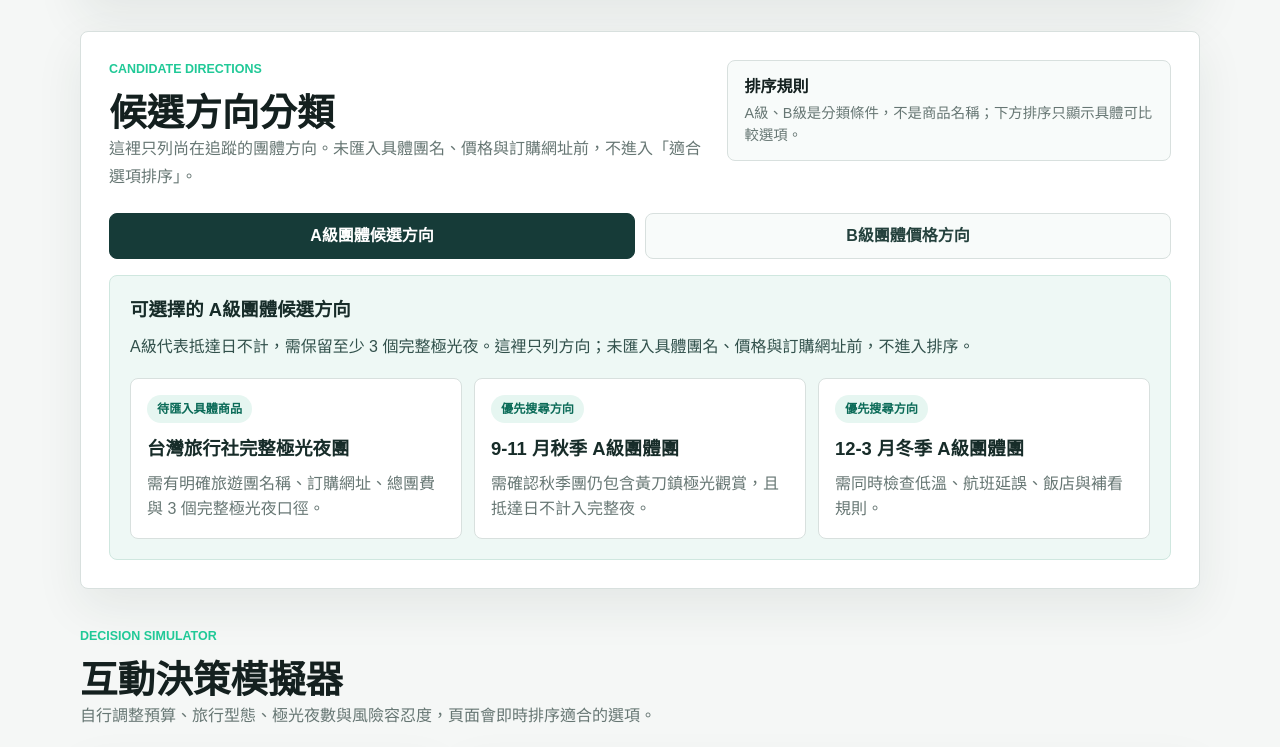
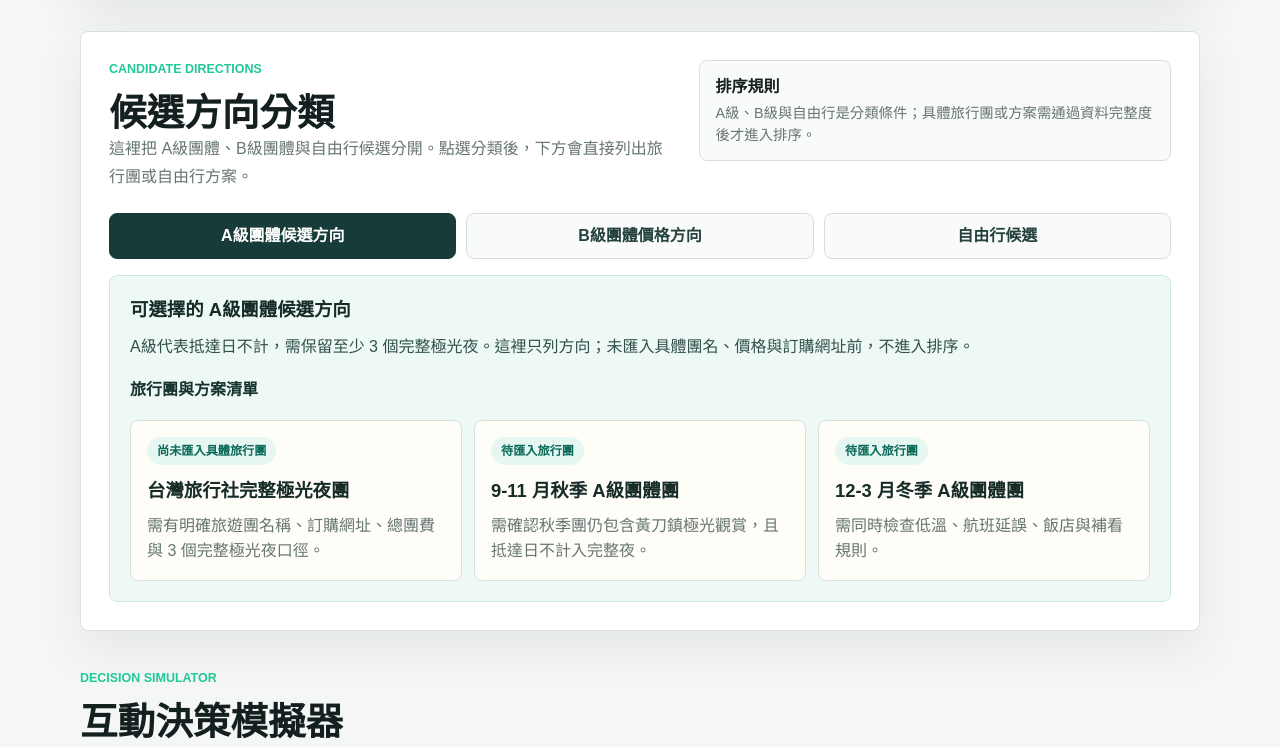
Before and after one commit to waitlose1205-art/yellowknife-aurora-2027, a Next.js app: page / in a window 1280 px wide. Shown: the part 2248-2995 px from the top of the page. Built offline with nearby package versions, Linux system fonts and the light colour scheme.

Commit message:
Add free travel direction listings

```diff
--- a/app/globals.css
+++ b/app/globals.css
@@ -185,17 +185,9 @@ h3 {
   gap: 20px;
 }
 
-.actionGrid {
-  display: grid;
-  grid-template-columns: repeat(4, minmax(0, 1fr));
-  gap: 14px;
-  margin-top: 22px;
-}
-
 .panel,
 .tableSection,
-.closingPanel,
-.actionCard {
+.closingPanel {
   border: 1px solid var(--line);
   border-radius: 8px;
   background: var(--panel);
@@ -204,48 +196,13 @@ h3 {
 
 .panel,
 .tableSection,
-.closingPanel,
-.actionCard {
+.closingPanel {
   padding: 28px;
 }
 
-.actionCard {
-  display: flex;
-  min-height: 250px;
-  flex-direction: column;
-}
-
-.stepNumber {
-  width: fit-content;
-  margin-bottom: 18px;
-  padding: 5px 9px;
-  border-radius: 999px;
-  background: #e6f6f1;
-  color: #0b6b58;
-  font-size: 0.76rem;
-  font-weight: 900;
-}
-
-.miniStatus {
-  width: fit-content;
-  margin-top: 12px;
-  padding: 5px 10px;
-  border-radius: 999px;
-  background: #f0f5f3;
-  color: #31504b;
-  font-size: 0.78rem;
-  font-weight: 900;
-}
-
-.actionCard p,
 .sectionHeader p:not(.eyebrow) {
   color: var(--muted);
   line-height: 1.75;
-}
-
-.actionCard p {
-  margin: 16px 0 0;
-  font-size: 0.95rem;
 }
 
 .warningPanel {
@@ -444,7 +401,7 @@ h3 {
 
 .directionChooser {
   display: grid;
-  grid-template-columns: repeat(2, minmax(0, 1fr));
+  grid-template-columns: repeat(3, minmax(0, 1fr));
   gap: 10px;
   margin-top: 22px;
 }
@@ -488,11 +445,26 @@ h3 {
   margin-top: 18px;
 }
 
+.directionListHeader {
+  margin-top: 18px;
+  color: #173331;
+  font-weight: 900;
+}
+
 .directionItem {
   padding: 16px;
   border: 1px solid var(--line);
   border-radius: 8px;
   background: #fff;
+}
+
+.directionItem.linked {
+  border-color: #cfe7df;
+  background: #fbfffe;
+}
+
+.directionItem.pending {
+  background: #fffdf7;
 }
 
 .directionItem span {
@@ -513,6 +485,40 @@ h3 {
   margin: 8px 0 0;
   color: var(--muted);
   line-height: 1.6;
+}
+
+.directionTourMeta {
+  display: grid;
+  gap: 5px;
+  margin-top: 12px;
+  padding: 12px;
+  border: 1px solid #dbe7e4;
+  border-radius: 8px;
+  background: #f8fbfa;
+}
+
+.directionTourMeta strong {
+  color: #173331;
+}
+
+.directionTourMeta small {
+  color: var(--muted);
+  line-height: 1.45;
+}
+
+.directionTourLink {
+  display: inline-flex;
+  width: fit-content;
+  min-height: 36px;
+  align-items: center;
+  margin-top: 12px;
+  padding: 8px 11px;
+  border-radius: 8px;
+  background: #163b38;
+  color: #fff;
+  font-size: 0.86rem;
+  font-weight: 900;
+  text-decoration: none;
 }
 
 .simulatorSection {
@@ -1148,7 +1154,6 @@ td {
 
 @media (max-width: 980px) {
   .decisionBar,
-  .actionGrid,
   .scopeGrid,
   .sourceGrid,
   .directionList {
@@ -1174,7 +1179,6 @@ td {
   .decisionBar,
   .summaryBand,
   .contentGrid,
-  .actionGrid,
   .scopeGrid,
   .sourceGrid,
   .directionChooser,
@@ -1210,8 +1214,7 @@ td {
 
   .panel,
   .tableSection,
-  .closingPanel,
-  .actionCard {
+  .closingPanel {
     padding: 22px;
   }
 
--- a/app/page.tsx
+++ b/app/page.tsx
@@ -7,29 +7,6 @@ const decisionStatuses = [
   { label: "動態商品資料", value: "待重查", note: "9-11 月與冬季團都納入" },
   { label: "預算", value: "NT$150,000", note: "每人原則上限" },
   { label: "策略", value: "團體優先", note: "自由行作比較基準" },
-];
-
-const actionCards = [
-  {
-    title: "2026 樣本正規化",
-    status: "已完成",
-    standard: "四個已成團樣本完成同口徑比較，含必要費用、夜數、風險與判定。",
-  },
-  {
-    title: "極光季航班重查",
-    status: "待即時查核",
-    standard: "9-11 月秋季與 12-3 月冬季候選都需填入查核日期、票價、轉機、行李與 YZF 抵離時間。",
-  },
-  {
-    title: "團體 vs 自由行成本表",
-    status: "基準完成",
-    standard: "同時列出團體低價樣本、自由行節制型、舒適型、高舒適型與單人情境。",
-  },
-  {
-    title: "極光團商品篩選",
-    status: "規則完成",
-    standard: "任何月份的新商品都必須通過日期、總費用、航班、飯店、補看與延誤條款檢查。",
-  },
 ];
 
 const seasonScopeRows = [
@@ -299,17 +276,17 @@ const directionCategories = [
       {
         name: "台灣旅行社完整極光夜團",
         condition: "需有明確旅遊團名稱、訂購網址、總團費與 3 個完整極光夜口徑。",
-        status: "待匯入具體商品",
+        status: "尚未匯入具體旅行團",
       },
       {
         name: "9-11 月秋季 A級團體團",
         condition: "需確認秋季團仍包含黃刀鎮極光觀賞，且抵達日不計入完整夜。",
-        status: "優先搜尋方向",
+        status: "待匯入旅行團",
       },
       {
         name: "12-3 月冬季 A級團體團",
         condition: "需同時檢查低溫、航班延誤、飯店與補看規則。",
-        status: "優先搜尋方向",
+        status: "待匯入旅行團",
       },
     ],
   },
@@ -320,14 +297,47 @@ const directionCategories = [
     summary: "B級代表 3 晚可能含抵達日，只能當價格備援，不能宣稱為 3 個完整極光夜。",
     items: [
       {
-        name: "低價團體備援",
-        condition: "總額需低於預算且明確標示夜數算法。",
-        status: "備援方向",
+        candidateId: "group-2026-march",
+        name: "玩美加族~加拿大極光10日",
+        condition: "2026 三月低價團體歷史樣本，B級夜數，可作團體價格底線但不可直接下訂。",
+        status: "B級歷史旅行團",
       },
       {
         name: "促銷團或短天數團",
         condition: "若抵達日被算入極光夜，排序時必須降級。",
-        status: "需人工判讀",
+        status: "待匯入旅行團",
+      },
+    ],
+  },
+  {
+    id: "independent",
+    label: "自由行候選",
+    title: "自由行候選方案",
+    summary: "自由行必須補齊機票航班、住宿飯店、抵離時間與逐項價格；缺任一項時只列為估算待補，不作完整總額。",
+    items: [
+      {
+        candidateId: "source-yktours-gold-5d4n",
+        name: "Yellowknife Tours 5D4N Gold Hotel Package",
+        condition: "當地套裝價已查到，但台灣出發航班、時間與完整必要費仍待補。",
+        status: "當地套裝，估算待補",
+      },
+      {
+        candidateId: "source-yktours-diamond-5d4n",
+        name: "Yellowknife Tours 5D4N Diamond Hotel Package",
+        condition: "舒適型當地套裝價已查到，但尚未構成完整自由行總額。",
+        status: "舒適套裝，估算待補",
+      },
+      {
+        candidateId: "independent-comfort",
+        name: "自由行舒適型雙人基準",
+        condition: "需補齊航班、飯店、抵離時間與逐項價格後才能重新排序。",
+        status: "自由行待補",
+      },
+      {
+        candidateId: "independent-basic",
+        name: "自由行節制型備援",
+        condition: "需先確認低價航班與住宿是否仍保住 A級完整極光夜。",
+        status: "自由行待補",
       },
     ],
   },
@@ -573,6 +583,10 @@ function getEstimateLabel(option: CandidateOption) {
   return option.costBasis.readiness === "complete" || option.costBasis.readiness === "historical"
     ? formatCurrency(option.estimatedCost)
     : option.costBasis.totalLabel;
+}
+
+function getDirectionCandidate(candidateId?: string) {
+  return candidateId ? candidateOptions.find((option) => option.id === candidateId) ?? null : null;
 }
 
 function evaluateOption(option: CandidateOption, filters: PlannerFilters) {
@@ -847,12 +861,12 @@ export default function Home() {
             <p className="eyebrow">Candidate Directions</p>
             <h2>候選方向分類</h2>
             <p>
-              這裡只列尚在追蹤的團體方向。未匯入具體團名、價格與訂購網址前，不進入「適合選項排序」。
+              這裡把 A級團體、B級團體與自由行候選分開。點選分類後，下方會直接列出旅行團或自由行方案。
             </p>
           </div>
           <div className="sourceNote">
             <strong>排序規則</strong>
-            <span>A級、B級是分類條件，不是商品名稱；下方排序只顯示具體可比較選項。</span>
+            <span>A級、B級與自由行是分類條件；具體旅行團或方案需通過資料完整度後才進入排序。</span>
           </div>
         </div>
 
@@ -875,14 +889,34 @@ export default function Home() {
             <h3>{selectedDirection.title}</h3>
             <p>{selectedDirection.summary}</p>
           </div>
+          <div className="directionListHeader">旅行團與方案清單</div>
           <div className="directionList">
-            {selectedDirection.items.map((item) => (
-              <article className="directionItem" key={item.name}>
-                <span>{item.status}</span>
-                <h3>{item.name}</h3>
-                <p>{item.condition}</p>
-              </article>
-            ))}
+            {selectedDirection.items.map((item) => {
+              const linkedOption = "candidateId" in item ? getDirectionCandidate(item.candidateId) : null;
+
+              return (
+                <article className={`directionItem ${linkedOption ? "linked" : "pending"}`} key={item.name}>
+                  <span>{item.status}</span>
+                  <h3>{item.name}</h3>
+                  <p>{item.condition}</p>
+                  {linkedOption ? (
+                    <div className="directionTourMeta">
+                      <strong>{linkedOption.packageName}</strong>
+                      <small>
+                        {linkedOption.productType}｜{linkedOption.departureWindow}
+                      </small>
+                      <small>{linkedOption.costBasis.totalLabel}</small>
+                      <small>資料狀態：{linkedOption.dataState}</small>
+                    </div>
+                  ) : null}
+                  {linkedOption?.bookingUrl ? (
+                    <a className="directionTourLink" href={linkedOption.bookingUrl} rel="noreferrer" target="_blank">
+                      {linkedOption.bookingLabel ?? "訂購網站"}
+                    </a>
+                  ) : null}
+                </article>
+              );
+            })}
           </div>
         </div>
       </section>
@@ -1167,26 +1201,6 @@ export default function Home() {
         </div>
       </section>
 
-      <section className="pageSection">
-        <div className="sectionHeader">
-          <p className="eyebrow">Next Actions</p>
-          <h2>下一步行動卡</h2>
-        </div>
-        <div className="actionGrid">
-          {actionCards.map((card, index) => (
-            <article className="actionCard" key={card.title}>
-              <span className="stepNumber">{String(index + 1).padStart(2, "0")}</span>
-              <h3>{card.title}</h3>
-              <span className="miniStatus">{card.status}</span>
-              <p>
-                <strong>完成標準：</strong>
-                {card.standard}
-              </p>
-            </article>
-          ))}
-        </div>
-      </section>
-
       <section className="contentGrid">
         <article className="panel warningPanel">
           <div className="sectionHeader">
--- a/index.html
+++ b/index.html
@@ -177,17 +177,9 @@
         gap: 20px;
       }
 
-      .actionGrid {
-        display: grid;
-        grid-template-columns: repeat(4, minmax(0, 1fr));
-        gap: 14px;
-        margin-top: 22px;
-      }
-
       .panel,
       .tableSection,
-      .closingPanel,
-      .actionCard {
+      .closingPanel {
         padding: 28px;
         border: 1px solid var(--line);
         border-radius: 8px;
@@ -195,12 +187,6 @@
         box-shadow: 0 18px 48px rgba(24, 48, 44, 0.08);
       }
 
-      .actionCard {
-        min-height: 250px;
-      }
-
-      .stepNumber,
-      .miniStatus,
       .auroraBadge span,
       .nightPill,
       .statusPill {
@@ -210,21 +196,6 @@
         font-weight: 900;
       }
 
-      .stepNumber {
-        margin-bottom: 18px;
-        padding: 5px 9px;
-        background: #e6f6f1;
-        color: #0b6b58;
-      }
-
-      .miniStatus {
-        margin-top: 12px;
-        padding: 5px 10px;
-        background: #f0f5f3;
-        color: #31504b;
-      }
-
-      .actionCard p,
       .sectionHeader p:not(.eyebrow),
       .auroraBadge p,
       .gateItem span {
@@ -417,7 +388,7 @@
 
       .directionChooser {
         display: grid;
-        grid-template-columns: repeat(2, minmax(0, 1fr));
+        grid-template-columns: repeat(3, minmax(0, 1fr));
         gap: 10px;
         margin-top: 22px;
       }
@@ -461,11 +432,26 @@
         margin-top: 18px;
       }
 
+      .directionListHeader {
+        margin-top: 18px;
+        color: #173331;
+        font-weight: 900;
+      }
+
       .directionItem {
         padding: 16px;
         border: 1px solid var(--line);
         border-radius: 8px;
         background: #fff;
+      }
+
+      .directionItem.linked {
+        border-color: #cfe7df;
+        background: #fbfffe;
+      }
+
+      .directionItem.pending {
+        background: #fffdf7;
       }
 
       .directionItem span {
@@ -486,6 +472,40 @@
         margin: 8px 0 0;
         color: var(--muted);
         line-height: 1.6;
+      }
+
+      .directionTourMeta {
+        display: grid;
+        gap: 5px;
+        margin-top: 12px;
+        padding: 12px;
+        border: 1px solid #dbe7e4;
+        border-radius: 8px;
+        background: #f8fbfa;
+      }
+
+      .directionTourMeta strong {
+        color: #173331;
+      }
+
+      .directionTourMeta small {
+        color: var(--muted);
+        line-height: 1.45;
+      }
+
+      .directionTourLink {
+        display: inline-flex;
+        width: fit-content;
+        min-height: 36px;
+        align-items: center;
+        margin-top: 12px;
+        padding: 8px 11px;
+        border-radius: 8px;
+        background: #163b38;
+        color: #fff;
+        font-size: 0.86rem;
+        font-weight: 900;
+        text-decoration: none;
       }
 
       .simulatorSection {
@@ -1093,7 +1113,6 @@
 
       @media (max-width: 980px) {
         .decisionBar,
-        .actionGrid,
         .scopeGrid,
         .sourceGrid,
         .directionList {
@@ -1125,7 +1144,6 @@
         .decisionBar,
         .summaryBand,
         .contentGrid,
-        .actionGrid,
         .scopeGrid,
         .sourceGrid,
         .directionChooser,
@@ -1160,8 +1178,7 @@
 
         .panel,
         .tableSection,
-        .closingPanel,
-        .actionCard {
+        .closingPanel {
           padding: 22px;
         }
 
@@ -1401,17 +1418,18 @@
           <div>
             <p class="eyebrow">Candidate Directions</p>
             <h2>候選方向分類</h2>
-            <p>這裡只列尚在追蹤的團體方向。未匯入具體團名、價格與訂購網址前，不進入「適合選項排序」。</p>
+            <p>這裡把 A級團體、B級團體與自由行候選分開。點選分類後，下方會直接列出旅行團或自由行方案。</p>
           </div>
           <div class="sourceNote">
             <strong>排序規則</strong>
-            <span>A級、B級是分類條件，不是商品名稱；下方排序只顯示具體可比較選項。</span>
+            <span>A級、B級與自由行是分類條件；具體旅行團或方案需通過資料完整度後才進入排序。</span>
           </div>
         </div>
 
         <div class="directionChooser" id="directionChooser" aria-label="候選方向分類選擇">
           <button class="active" type="button" data-direction="group-a" aria-pressed="true">A級團體候選方向</button>
           <button type="button" data-direction="group-b" aria-pressed="false">B級團體價格方向</button>
+          <button type="button" data-direction="independent" aria-pressed="false">自由行候選</button>
         </div>
 
         <div class="directionDetail" id="directionDetail"></div>
@@ -1498,39 +1516,6 @@
             </div>
             <div class="optionList" id="optionList"></div>
           </div>
-        </div>
-      </section>
-
-      <section class="pageSection">
-        <div class="sectionHeader">
-          <p class="eyebrow">Next Actions</p>
-          <h2>下一步行動卡</h2>
-        </div>
-        <div class="actionGrid">
-          <article class="actionCard">
-            <span class="stepNumber">01</span>
-            <h3>2026 樣本正規化</h3>
-            <span class="miniStatus">已完成</span>
-            <p><strong>完成標準：</strong>四個已成團樣本完成同口徑比較，含必要費用、夜數、風險與判定。</p>
-          </article>
-          <article class="actionCard">
-            <span class="stepNumber">02</span>
-            <h3>極光季航班重查</h3>
-            <span class="miniStatus">待即時查核</span>
-            <p><strong>完成標準：</strong>9-11 月秋季與 12-3 月冬季候選都需填入查核日期、票價、轉機、行李與 YZF 抵離時間。</p>
-          </article>
-          <article class="actionCard">
-            <span class="stepNumber">03</span>
-            <h3>團體 vs 自由行成本表</h3>
-            <span class="miniStatus">基準完成</span>
-            <p><strong>完成標準：</strong>同時列出團體低價樣本、自由行節制型、舒適型、高舒適型與單人情境。</p>
-          </article>
-          <article class="actionCard">
-            <span class="stepNumber">04</span>
-            <h3>極光團商品篩選</h3>
-            <span class="miniStatus">規則完成</span>
-            <p><strong>完成標準：</strong>任何月份的新商品都必須通過日期、總費用、航班、飯店、補看與延誤條款檢查。</p>
-          </article>
         </div>
       </section>
 
@@ -1771,17 +1756,17 @@
             {
               name: "台灣旅行社完整極光夜團",
               condition: "需有明確旅遊團名稱、訂購網址、總團費與 3 個完整極光夜口徑。",
-              status: "待匯入具體商品",
+              status: "尚未匯入具體旅行團",
             },
             {
               name: "9-11 月秋季 A級團體團",
               condition: "需確認秋季團仍包含黃刀鎮極光觀賞，且抵達日不計入完整夜。",
-              status: "優先搜尋方向",
+              status: "待匯入旅行團",
             },
             {
               name: "12-3 月冬季 A級團體團",
               condition: "需同時檢查低溫、航班延誤、飯店與補看規則。",
-              status: "優先搜尋方向",
+              status: "待匯入旅行團",
             },
           ],
         },
@@ -1792,14 +1777,47 @@
           summary: "B級代表 3 晚可能含抵達日，只能當價格備援，不能宣稱為 3 個完整極光夜。",
           items: [
             {
-              name: "低價團體備援",
-              condition: "總額需低於預算且明確標示夜數算法。",
-              status: "備援方向",
+              candidateId: "group-2026-march",
+              name: "玩美加族~加拿大極光10日",
+              condition: "2026 三月低價團體歷史樣本，B級夜數，可作團體價格底線但不可直接下訂。",
+              status: "B級歷史旅行團",
             },
             {
               name: "促銷團或短天數團",
               condition: "若抵達日被算入極光夜，排序時必須降級。",
-              status: "需人工判讀",
+              status: "待匯入旅行團",
+            },
+          ],
+        },
+        {
+          id: "independent",
+          label: "自由行候選",
+          title: "自由行候選方案",
+          summary: "自由行必須補齊機票航班、住宿飯店、抵離時間與逐項價格；缺任一項時只列為估算待補，不作完整總額。",
+          items: [
+            {
+              candidateId: "source-yktours-gold-5d4n",
+              name: "Yellowknife Tours 5D4N Gold Hotel Package",
+              condition: "當地套裝價已查到，但台灣出發航班、時間與完整必要費仍待補。",
+              status: "當地套裝，估算待補",
+            },
+            {
+              candidateId: "source-yktours-diamond-5d4n",
+              name: "Yellowknife Tours 5D4N Diamond Hotel Package",
+              condition: "舒適型當地套裝價已查到，但尚未構成完整自由行總額。",
+              status: "舒適套裝，估算待補",
+            },
+            {
+              candidateId: "independent-comfort",
+              name: "自由行舒適型雙人基準",
+              condition: "需補齊航班、飯店、抵離時間與逐項價格後才能重新排序。",
+              status: "自由行待補",
+            },
+            {
+              candidateId: "independent-basic",
+              name: "自由行節制型備援",
+              condition: "需先確認低價航班與住宿是否仍保住 A級完整極光夜。",
+              status: "自由行待補",
             },
           ],
         },
@@ -2158,17 +2176,37 @@
             <h3>${selected.title}</h3>
             <p>${selected.summary}</p>
           </div>
+          <div class="directionListHeader">旅行團與方案清單</div>
           <div class="directionList">
             ${selected.items
-              .map(
-                (item) => `
-                  <article class="directionItem">
+              .map((item) => {
+                const linkedOption = item.candidateId
+                  ? staticCandidates.find((option) => option.id === item.candidateId)
+                  : null;
+
+                return `
+                  <article class="directionItem ${linkedOption ? "linked" : "pending"}">
                     <span>${item.status}</span>
                     <h3>${item.name}</h3>
                     <p>${item.condition}</p>
+                    ${
+                      linkedOption
+                        ? `<div class="directionTourMeta">
+                            <strong>${linkedOption.packageName}</strong>
+                            <small>${linkedOption.productType}｜${linkedOption.departureWindow}</small>
+                            <small>${linkedOption.costBasis.totalLabel}</small>
+                            <small>資料狀態：${linkedOption.dataState}</small>
+                          </div>`
+                        : ""
+                    }
+                    ${
+                      linkedOption && linkedOption.bookingUrl
+                        ? `<a class="directionTourLink" href="${linkedOption.bookingUrl}" rel="noreferrer" target="_blank">${linkedOption.bookingLabel || "訂購網站"}</a>`
+                        : ""
+                    }
                   </article>
-                `,
-              )
+                `;
+              })
               .join("")}
           </div>
         `;
```
Also changed, not shown: 1 other file (tests, documents, lock files or other folders).
